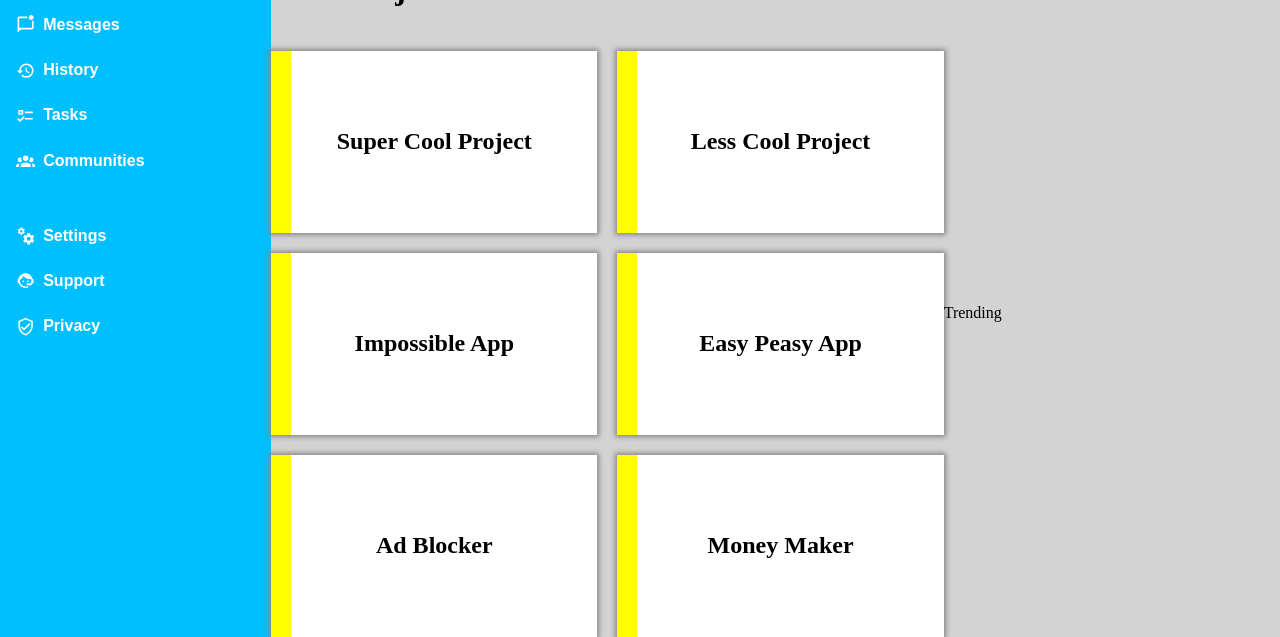
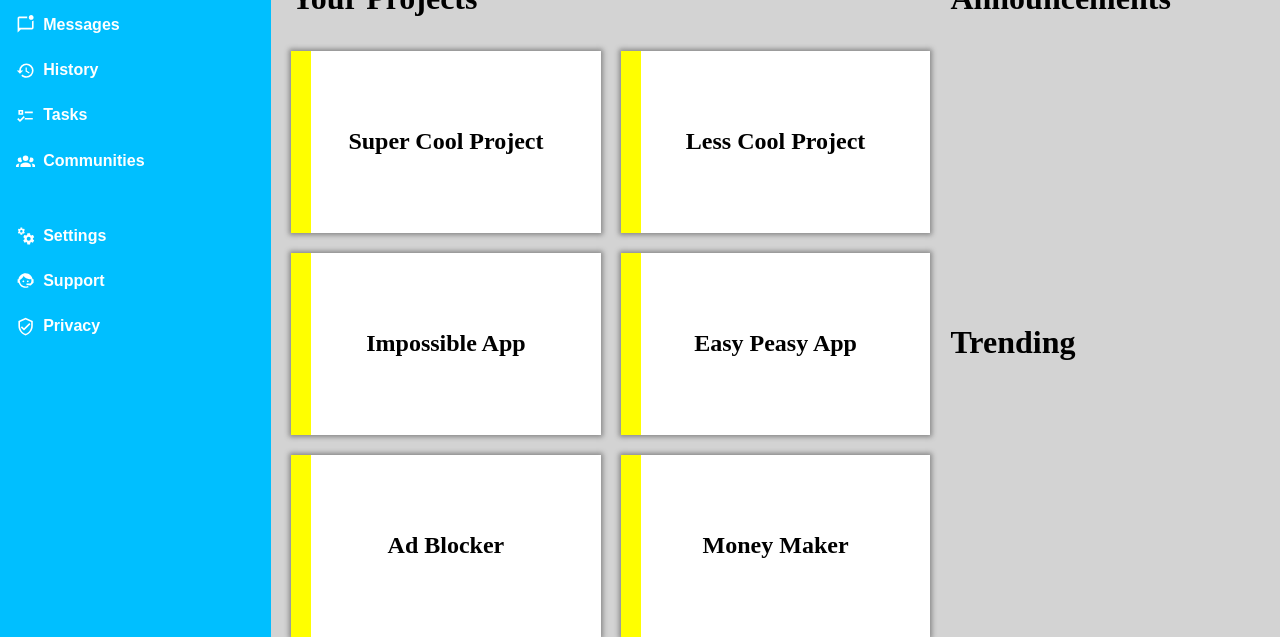
Before and after one commit to mdjules/odin-admin-dashboard, a plain HTML site: page index.html in a window 1280 px wide. Shown: the part 163-800 px from the top of the page. Drawn offline with Linux system fonts and the light colour scheme.

Commit message:
Clean up positioning of announcements and trending divs as well as projects div

```diff
--- a/styles.css
+++ b/styles.css
@@ -158,6 +158,7 @@ ul.list-two,
     display: grid;
     grid-template-columns: 2fr 1fr;
     grid-template-rows: 1fr 1fr;
+    gap: 20px;
   }
 
   .trending {
@@ -171,12 +172,14 @@ ul.list-two,
     grid-template-rows: 1fr 3fr 3fr 3fr;
     grid-row: 1 / span 2;
     gap: 20px;
+    margin-left: 20px;
   }
 
   .projects-header {
     grid-column: span 2;
     font-size: 2rem;
     font-weight: bold;
+    margin-top: 10px
   }
 
   .cards {
@@ -188,3 +191,10 @@ ul.list-two,
     justify-content: center;
     align-items: center;
   }
+
+  .announcements,
+  .trending {
+    font-size: 2rem;
+    font-weight: bold;
+    margin-top: 10px;
+  }
```
